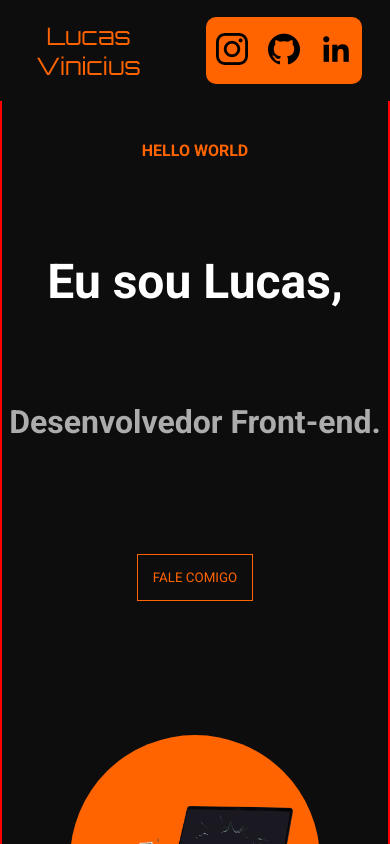
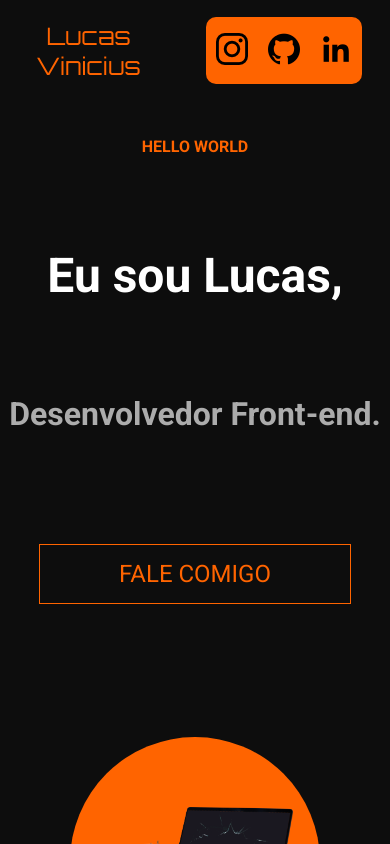
Before and after one commit to Lucasvpldeveloper/Meu-Portiflio, a React (Vite) app: page / in a window 390 px wide. Shown: the top 844 px of the page. Built offline with nearby package versions, Linux system fonts and the light colour scheme.

Commit message:
ajuste responsividade main

```diff
--- a/src/components/Main.jsx/main.module.scss
+++ b/src/components/Main.jsx/main.module.scss
@@ -106,7 +106,6 @@ html{
         .boxPrincipal{
             display: flex;
             flex-direction: column;
-            border: 2px solid red;
             height: 120vh;
             .boxIntroducao{
                 width: 100%;
@@ -119,8 +118,12 @@ html{
                 h1{
                     font-size: 3em;
                 }
-                button{
-                    width: 100%;
+                a{
+                    width: 80%;
+                    button{
+                        width: 100%;
+                        font-size: 1.5em;
+                    }
                 }
             }
             .boxBola{
```
